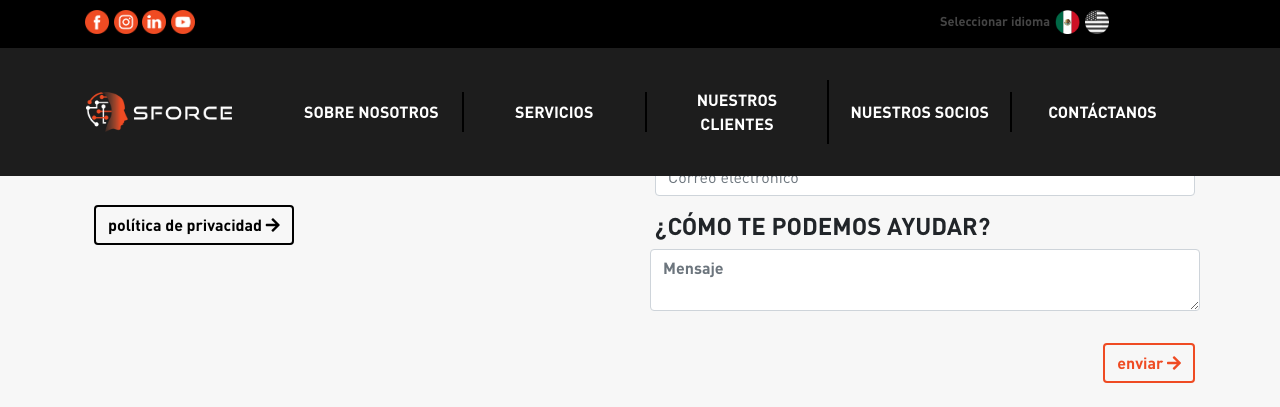
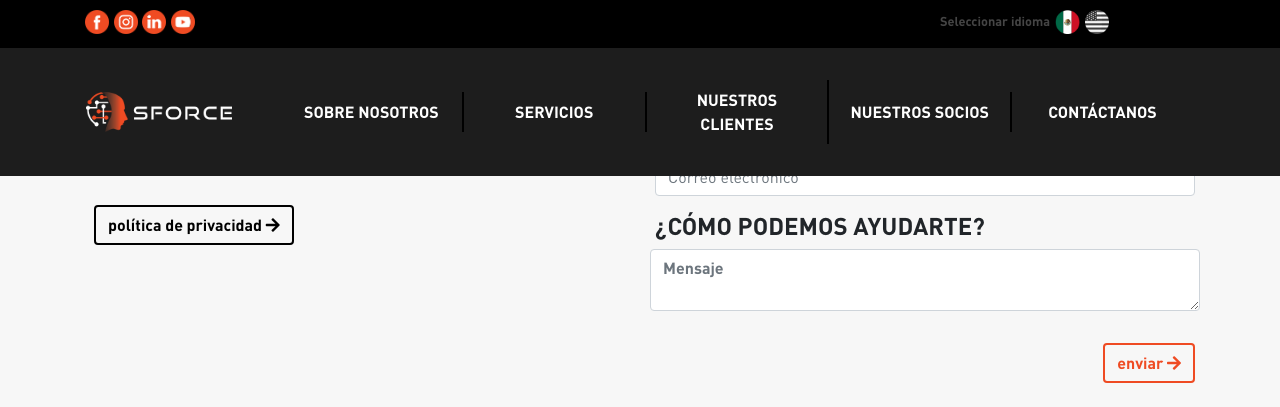
Before and after one commit to smartforcemx/sforce-jekyll, a Jekyll site: the page built from index.html, in a window 1280 px wide and 900 px high, scrolled down 3310 px. Shown: the top 407 px of the window. Built offline with Jekyll 4.4.1, drawn with Linux system fonts in a browser that asks for light colours; nearby versions of some CDN libraries.

Commit message:
Update from Forestry.io Rafael Castañeda Garduño updated _data/contact.yml

```diff
--- a/_data/contact.yml
+++ b/_data/contact.yml
@@ -22,7 +22,7 @@ datos_titulo:
     en: FILL OUT THE FORM WITHYOUR DATA
 datos1_titulo:
   texto:
-    es: "¿CÓMO TE PODEMOS AYUDAR?"
+    es: "¿CÓMO PODEMOS AYUDARTE?"
     en: HOW CAN WE HELP?
 datos1_1_titulo:
   texto:
```
